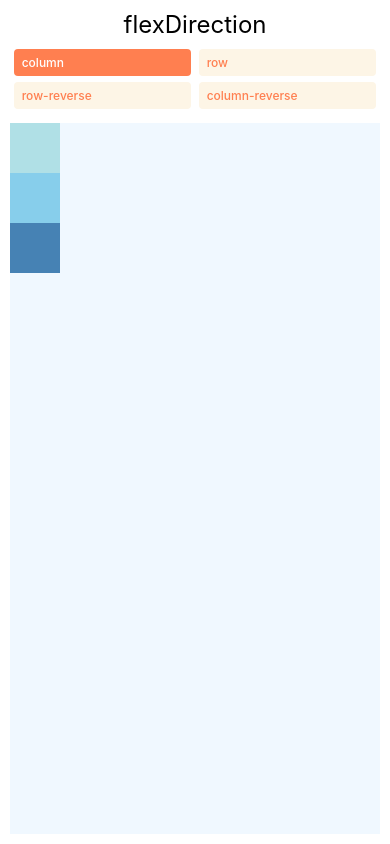
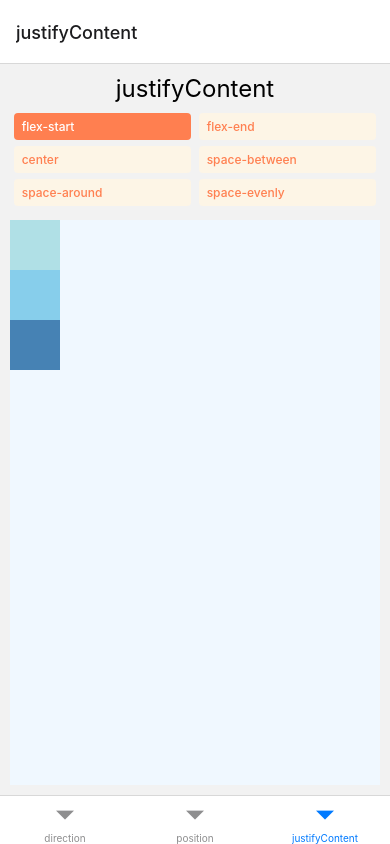
Before and after one commit to tranvanhieu01012002/react-native-first-app, a React Native app: screen /justifyContent in a window 390 px wide. Built offline with nearby package versions, Linux system fonts and the light colour scheme.

Commit message:
add screen

```diff
--- a/App.js
+++ b/App.js
@@ -1,16 +1,20 @@
-import React, { useState } from "react";
-import { StyleSheet, Text, TouchableOpacity, View } from "react-native";
+/* eslint-disable react-native/no-inline-styles */
+import React, {useState} from 'react';
+import {Text, View, TouchableOpacity} from 'react-native';
+import {NavigationContainer} from '@react-navigation/native';
+import {createBottomTabNavigator} from '@react-navigation/bottom-tabs';
+import ThirdScreen from './src/screens/ThirdScreen';
 
-const App = () => {
-  const [flexDirection, setflexDirection] = useState("column");
+function FirstScreen() {
+
+    const [direction, setDirection] = useState("ltr");
 
     return (
       <PreviewLayout
-      label="flexDirection"
-      values={["column", "row", "row-reverse", "column-reverse"]}
-      selectedValue={flexDirection}
-      setSelectedValue={setflexDirection}
-    >
+        label="direction"
+        selectedValue={direction}
+        values={["ltr", "rtl"]}
+        setSelectedValue={setDirection}>
         <View
           style={[styles.box, { backgroundColor: "powderblue" }]}
         />
@@ -22,8 +26,10 @@ const App = () => {
         />
       </PreviewLayout>
     );
-};
+}
 
+
+//
 const PreviewLayout = ({
     label,
     children,
@@ -60,48 +66,139 @@ const PreviewLayout = ({
     </View>
   );
 
-const styles = StyleSheet.create({
+
+
+
+
+
+
+
+
+//
+
+function SecondScreen() {
+  const [position, setPosition] = useState('relative');
+  const values = ['relative', 'absolute'];
+
+  return (
+    <View style={{padding: 10, flex: 1}}>
+      <View style={styles.row}>
+        {values.map(value => (
+          <TouchableOpacity
+            key={value}
+            onPress={() => setPosition(value)}
+            style={[styles.button, position === value && styles.selected]}>
+            <Text
+              style={[
+                styles.buttonLabel,
+                position === value && styles.selectedLabel,
+              ]}>
+              {value}
+            </Text>
+          </TouchableOpacity>
+        ))}
+      </View>
+      <View style={styles.container}>
+        <View
+          style={[
+            styles.box,
+            {
+              top: 25,
+              left: 25,
+              position,
+              backgroundColor: 'powderblue',
+            },
+          ]}
+        />
+        <View
+          style={[
+            styles.box,
+            {
+              top: 50,
+              left: 50,
+              position,
+              backgroundColor: 'skyblue',
+            },
+          ]}
+        />
+        <View
+          style={[
+            styles.box,
+            {
+              top: 75,
+              left: 75,
+              position,
+              backgroundColor: 'steelblue',
+            },
+          ]}
+        />
+      </View>
+    </View>
+  );
+}
+
+
+
+const Tab = createBottomTabNavigator();
+
+function MyTabs() {
+  return (
+    <Tab.Navigator>
+      <Tab.Screen name="direction" component={FirstScreen} />
+      <Tab.Screen name="position" component={SecondScreen} />
+      <Tab.Screen name="justifyContent" component={ThirdScreen} />
+    </Tab.Navigator>
+  );
+}
+
+const styles = {
   container: {
     flex: 1,
     marginTop: 8,
-    backgroundColor: "aliceblue",
+    backgroundColor: 'grey',
   },
   box: {
     width: 50,
     height: 50,
   },
   row: {
-    flexDirection: "row",
-    flexWrap: "wrap",
+    flexDirection: 'row',
+    flexWrap: 'wrap',
   },
   button: {
     paddingHorizontal: 8,
     paddingVertical: 6,
     borderRadius: 4,
-    backgroundColor: "oldlace",
-    alignSelf: "flex-start",
-    marginHorizontal: "1%",
+    backgroundColor: 'oldlace',
+    alignSelf: 'flex-start',
+    marginHorizontal: '1%',
     marginBottom: 6,
-    minWidth: "48%",
-    textAlign: "center",
+    minWidth: '48%',
+    textAlign: 'center',
   },
   selected: {
-    backgroundColor: "coral",
+    backgroundColor: 'coral',
     borderWidth: 0,
   },
   buttonLabel: {
     fontSize: 12,
-    fontWeight: "500",
-    color: "coral",
+    fontWeight: '500',
+    color: 'coral',
   },
   selectedLabel: {
-    color: "white",
+    color: 'white',
   },
   label: {
-    textAlign: "center",
+    textAlign: 'center',
     marginBottom: 10,
     fontSize: 24,
   },
-});
+};
 
-export default App;
+export default function App() {
+  return (
+    <NavigationContainer>
+      <MyTabs />
+    </NavigationContainer>
+  );
+}
--- a/package.json
+++ b/package.json
@@ -10,6 +10,7 @@
     "lint": "eslint ."
   },
   "dependencies": {
+    "@react-navigation/bottom-tabs": "^6.4.0",
     "@react-navigation/native": "^6.0.13",
     "react": "18.1.0",
     "react-native": "0.70.1",
--- /dev/null
+++ b/src/screens/ThirdScreen.js
@@ -0,0 +1,111 @@
+import React, { useState } from "react";
+import { View, TouchableOpacity, Text, StyleSheet } from "react-native";
+
+const ThirdScreen = () => {
+  const [justifyContent, setJustifyContent] = useState("flex-start");
+
+  return (
+    <PreviewLayout
+      label="justifyContent"
+      selectedValue={justifyContent}
+      values={[
+        "flex-start",
+        "flex-end",
+        "center",
+        "space-between",
+        "space-around",
+        "space-evenly",
+      ]}
+      setSelectedValue={setJustifyContent}
+    >
+      <View
+        style={[styles.box, { backgroundColor: "powderblue" }]}
+      />
+      <View
+        style={[styles.box, { backgroundColor: "skyblue" }]}
+      />
+      <View
+        style={[styles.box, { backgroundColor: "steelblue" }]}
+      />
+    </PreviewLayout>
+  );
+};
+
+const PreviewLayout = ({
+  label,
+  children,
+  values,
+  selectedValue,
+  setSelectedValue,
+}) => (
+  <View style={{ padding: 10, flex: 1 }}>
+    <Text style={styles.label}>{label}</Text>
+    <View style={styles.row}>
+      {values.map((value) => (
+        <TouchableOpacity
+          key={value}
+          onPress={() => setSelectedValue(value)}
+          style={[styles.button, selectedValue === value && styles.selected]}
+        >
+          <Text
+            style={[
+              styles.buttonLabel,
+              selectedValue === value && styles.selectedLabel,
+            ]}
+          >
+            {value}
+          </Text>
+        </TouchableOpacity>
+      ))}
+    </View>
+    <View style={[styles.container, { [label]: selectedValue }]}>
+      {children}
+    </View>
+  </View>
+);
+
+const styles = StyleSheet.create({
+  container: {
+    flex: 1,
+    marginTop: 8,
+    backgroundColor: "aliceblue",
+  },
+  box: {
+    width: 50,
+    height: 50,
+  },
+  row: {
+    flexDirection: "row",
+    flexWrap: "wrap",
+  },
+  button: {
+    paddingHorizontal: 8,
+    paddingVertical: 6,
+    borderRadius: 4,
+    backgroundColor: "oldlace",
+    alignSelf: "flex-start",
+    marginHorizontal: "1%",
+    marginBottom: 6,
+    minWidth: "48%",
+    textAlign: "center",
+  },
+  selected: {
+    backgroundColor: "coral",
+    borderWidth: 0,
+  },
+  buttonLabel: {
+    fontSize: 12,
+    fontWeight: "500",
+    color: "coral",
+  },
+  selectedLabel: {
+    color: "white",
+  },
+  label: {
+    textAlign: "center",
+    marginBottom: 10,
+    fontSize: 24,
+  },
+});
+
+export default ThirdScreen;
```
Also changed, not shown: 2 other files (tests, documents, lock files or other folders). Lines whose indentation alone changed are shown as unchanged.
